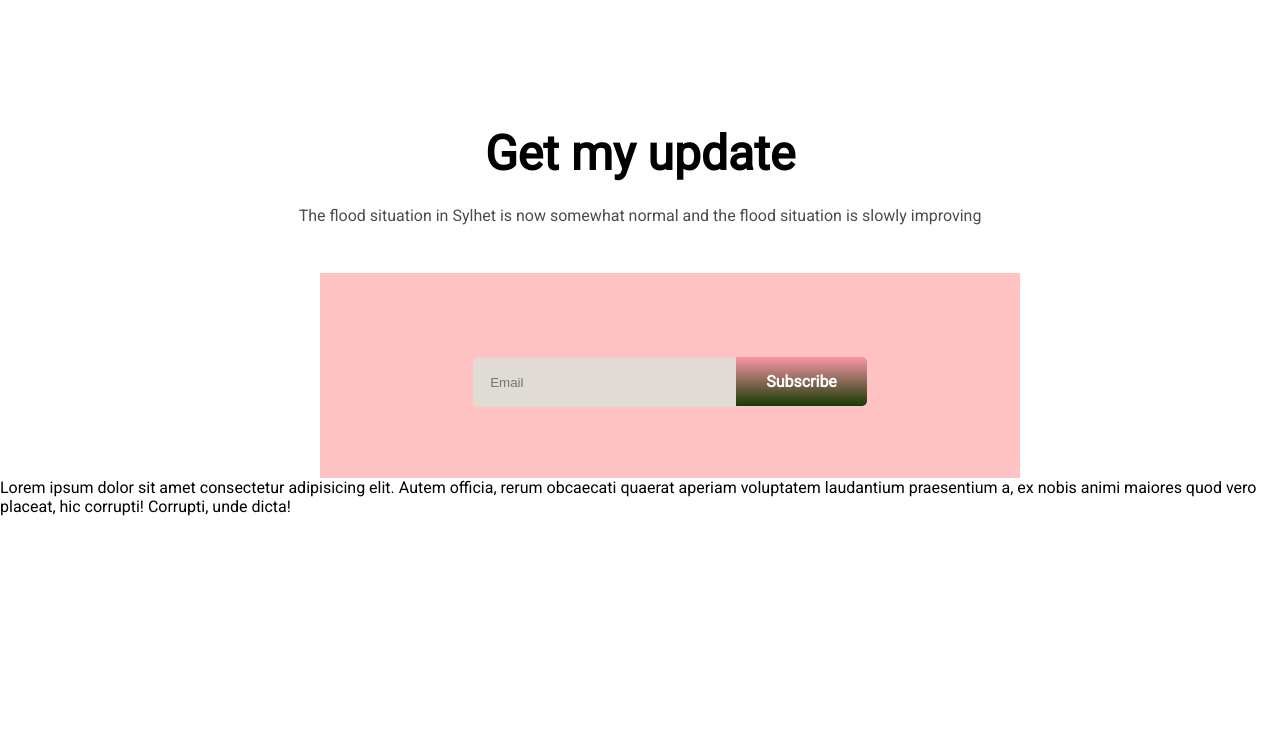
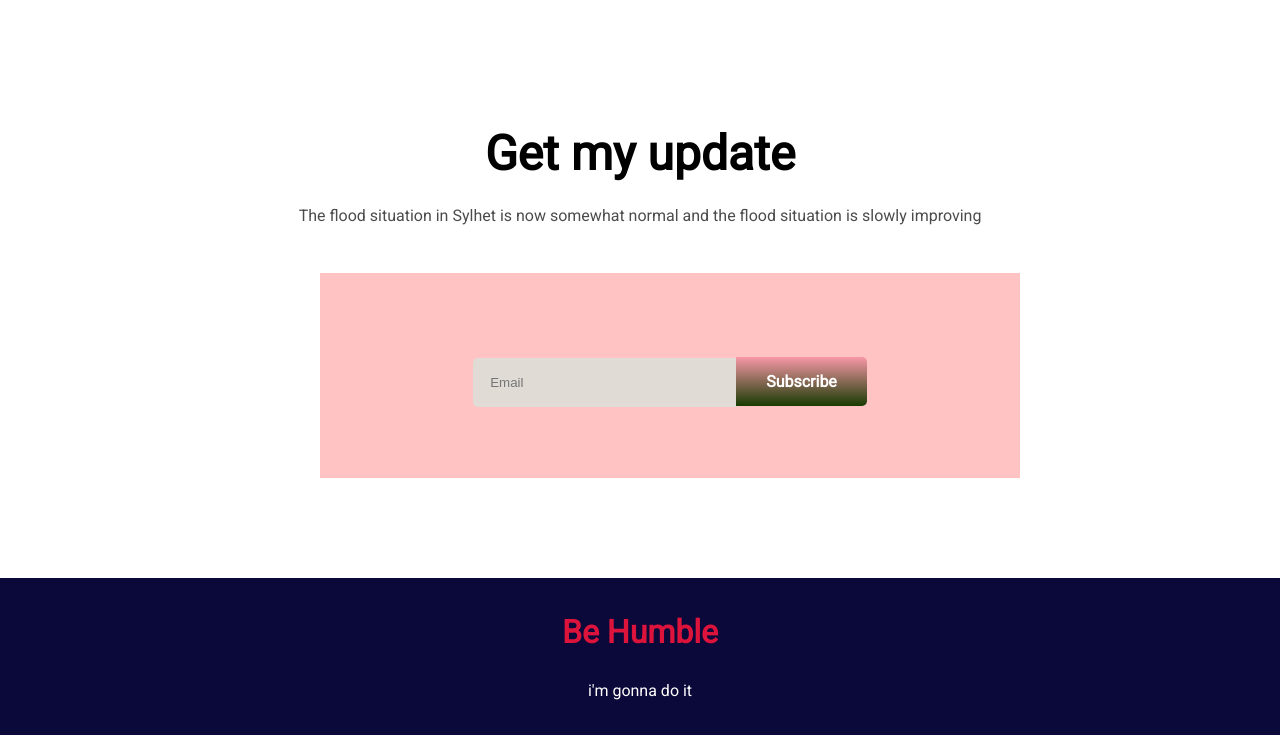
Before and after one commit to sayeedhossain2/portfolio-website, a plain HTML site: page index.html in a window 1280 px wide. Shown: the part 2410-3145 px from the top of the page. Before the commit the page ends 2926 px from the top, so only its background shows below. Drawn offline with Linux system fonts and the light colour scheme.

Commit message:
project done

```diff
--- a/index.html
+++ b/index.html
@@ -144,16 +144,17 @@
             situation is slowly improving
           </p>
         </div>
+
         <div class="input-link-button">
           <input class="input-email" placeholder="Email" type="text" />
           <a class="link-button-subscribe" target="_blank" href="">Subscribe</a>
         </div>
       </div>
     </section>
-    <p>
-      Lorem ipsum dolor sit amet consectetur adipisicing elit. Autem officia,
-      rerum obcaecati quaerat aperiam voluptatem laudantium praesentium a, ex
-      nobis animi maiores quod vero placeat, hic corrupti! Corrupti, unde dicta!
-    </p>
   </body>
+
+  <footer>
+    <h1>Be Humble</h1>
+    <p>i'm gonna do it</p>
+  </footer>
 </html>
--- a/style.css
+++ b/style.css
@@ -192,6 +192,7 @@ body {
 
 .update-part {
   text-align: center;
+  margin-bottom: 100px;
 }
 
 .update-desc h1 {
@@ -231,3 +232,17 @@ body {
   border-top-right-radius: 5px;
   border-bottom-right-radius: 5px;
 }
+
+footer {
+  background-color: rgb(11, 8, 58);
+  color: white;
+  text-align: center;
+}
+footer h1 {
+  padding-top: 35px;
+  padding-bottom: 30px;
+  color: crimson;
+}
+footer p {
+  padding-bottom: 35px;
+}
```
